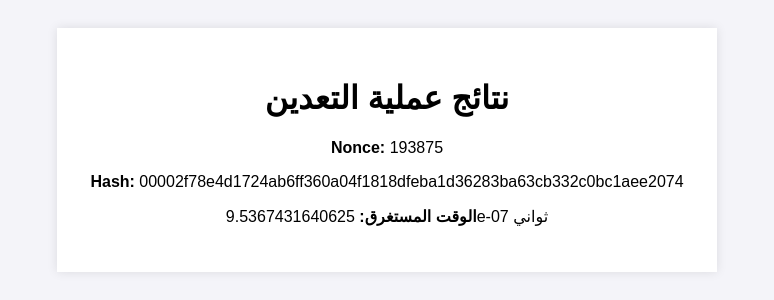
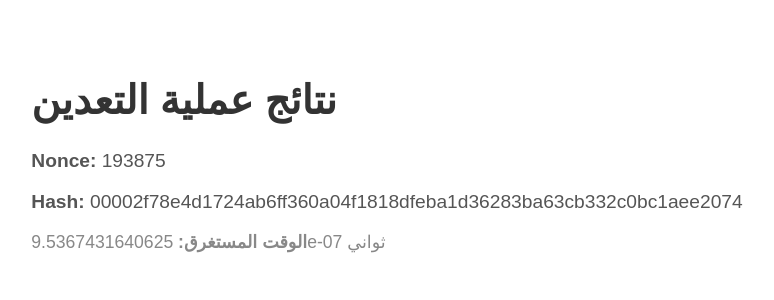
Before and after one commit to Fares-123/Manga.translator.tool, a Flask app: page / in a window 1280 px wide. Shown: the top 300 px of the page, without its empty margins (253-1027 px from the left). Run offline with Flask 2, Linux system fonts and the light colour scheme.

Commit message:
Update styles.css

```diff
--- a/static/css/styles.css
+++ b/static/css/styles.css
@@ -1,38 +1,27 @@
 body {
     font-family: Arial, sans-serif;
-    background-color: #f4f4f9;
     text-align: center;
-    padding: 20px;
+    margin-top: 50px;
 }
 
 .container {
-    max-width: 600px;
-    margin: 0 auto;
-    background-color: white;
-    padding: 30px;
-    box-shadow: 0 0 10px rgba(0, 0, 0, 0.1);
+    display: inline-block;
+    text-align: left;
 }
 
-button {
-    padding: 10px 20px;
-    background-color: #4CAF50;
-    color: white;
-    border: none;
-    cursor: pointer;
+h1 {
+    font-size: 2.5rem;
+    color: #333;
 }
 
-button:hover {
-    background-color: #45a049;
+.block-info {
+    margin-top: 20px;
+    font-size: 1.2rem;
+    color: #555;
 }
 
-input[type="text"], input[type="number"] {
-    padding: 10px;
-    margin: 10px;
-    width: 80%;
+.time-info {
+    margin-top: 10px;
+    font-size: 1.1rem;
+    color: #888;
 }
-
-ul {
-    text-align: left;
-    list-style-type: none;
-    padding: 0;
-}
```
